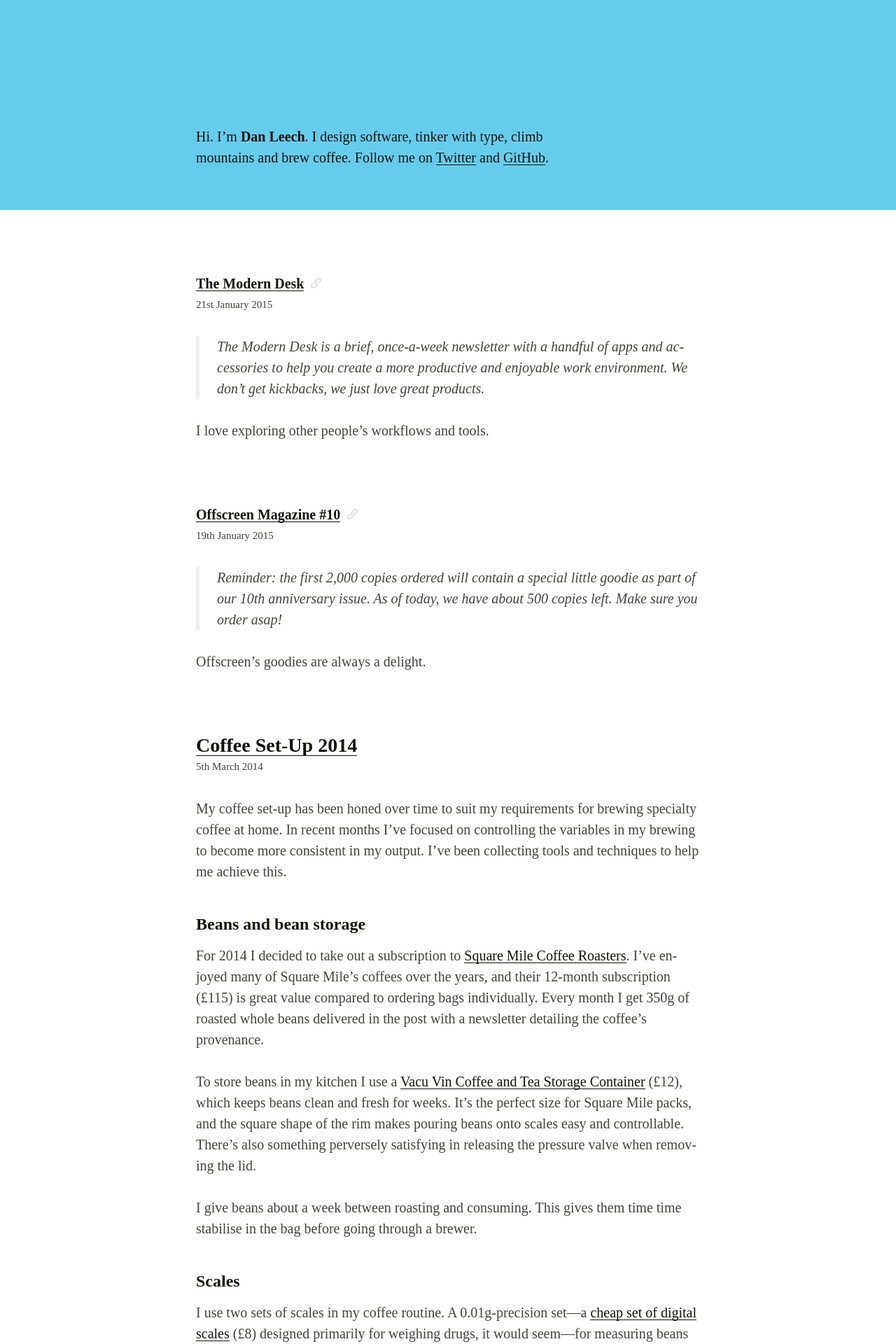
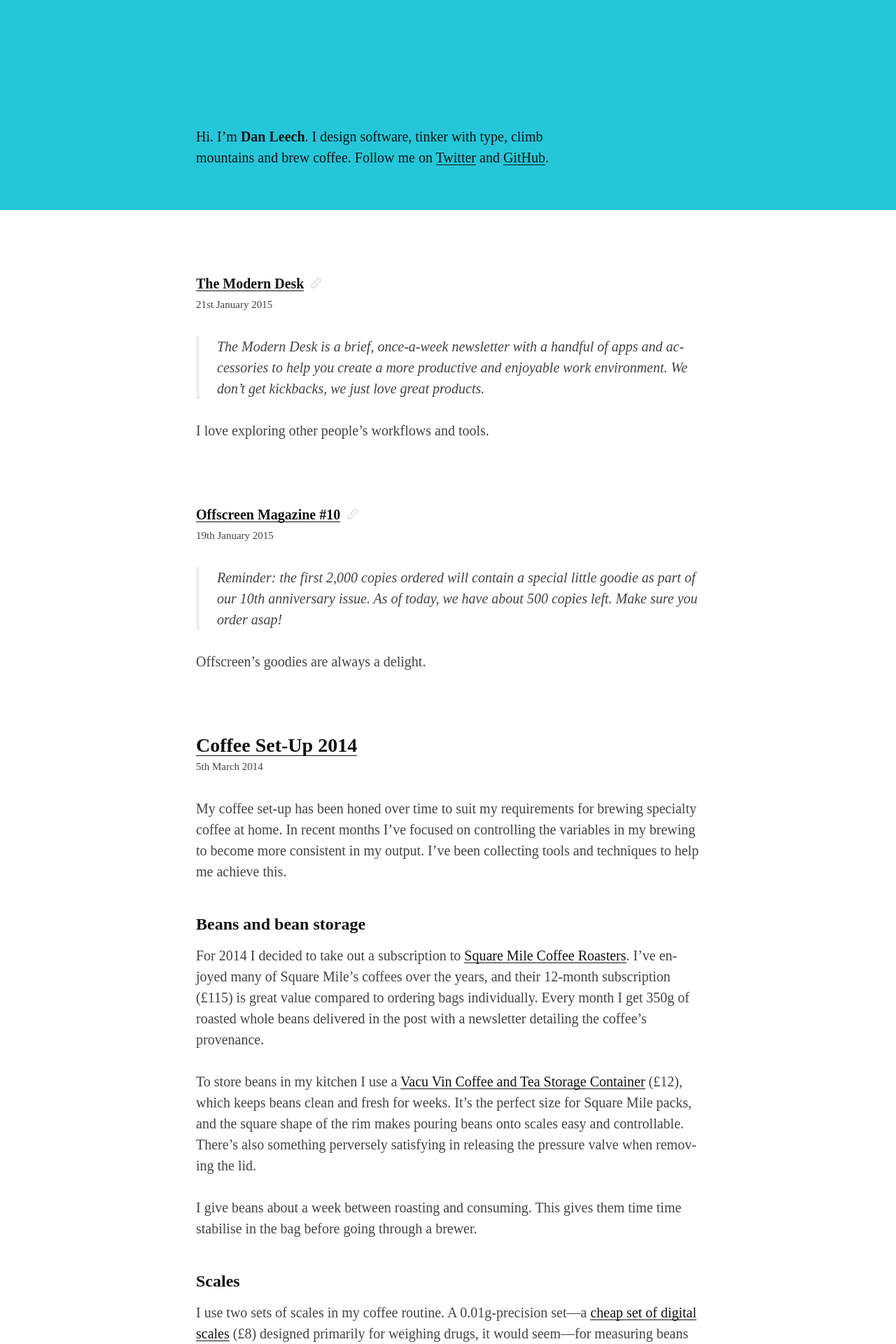
Before and after one commit to danleech/danleech.com, a Jekyll site: the page built from index.md, in a window 1280 px wide. Shown: the top 1920 px of the page at 70% size. Built offline with Jekyll 4.4.1, drawn with Linux system fonts in a browser that asks for light colours; some web fonts are replaced; Markdown is read by kramdown in place of the engine named in the settings.

Commit message:
Changed value for blue

```diff
--- a/_includes/header.html
+++ b/_includes/header.html
@@ -9,7 +9,7 @@
     <meta name="author" content="{{ site.author }}">
     <meta name="description" content="{{ site.description }}">
     <link rel="stylesheet" href="//cloud.typography.com/7437472/747866/css/fonts.css">
-    <link rel="stylesheet" href="/css/main7.css">
+    <link rel="stylesheet" href="/css/main8.css">
     <link rel="alternate" type="application/rss+xml" title="{{ site.name }}" href="http://danleech.com/feed/">
 </head>
 
--- a/css/main7.scss
+++ b/css/main8.scss
@@ -2,7 +2,7 @@
 ---
 
 $black:     #131310;
-$blue:      #6CE;
+$blue:      #26C6DA;
 $grey:      #EEE;
 $grey-dark: #434340;
 $red:       #F22;
```
